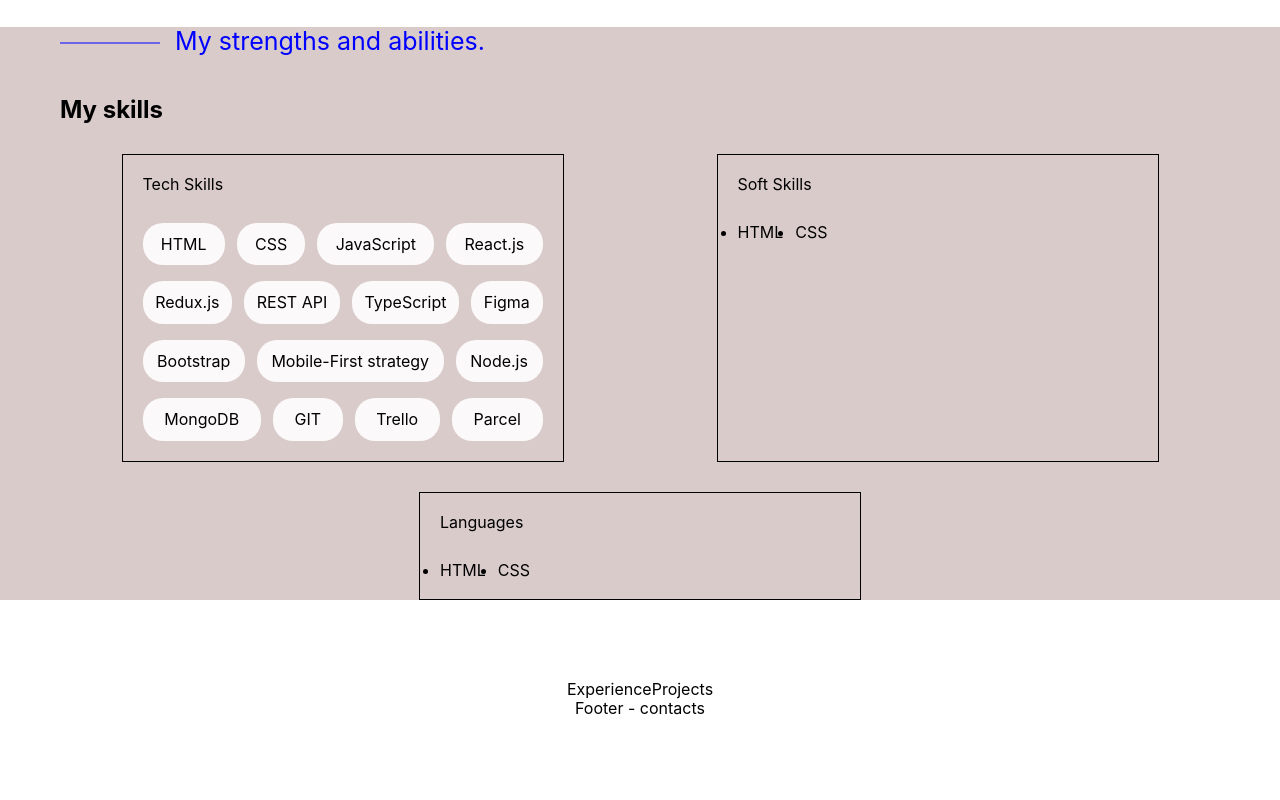
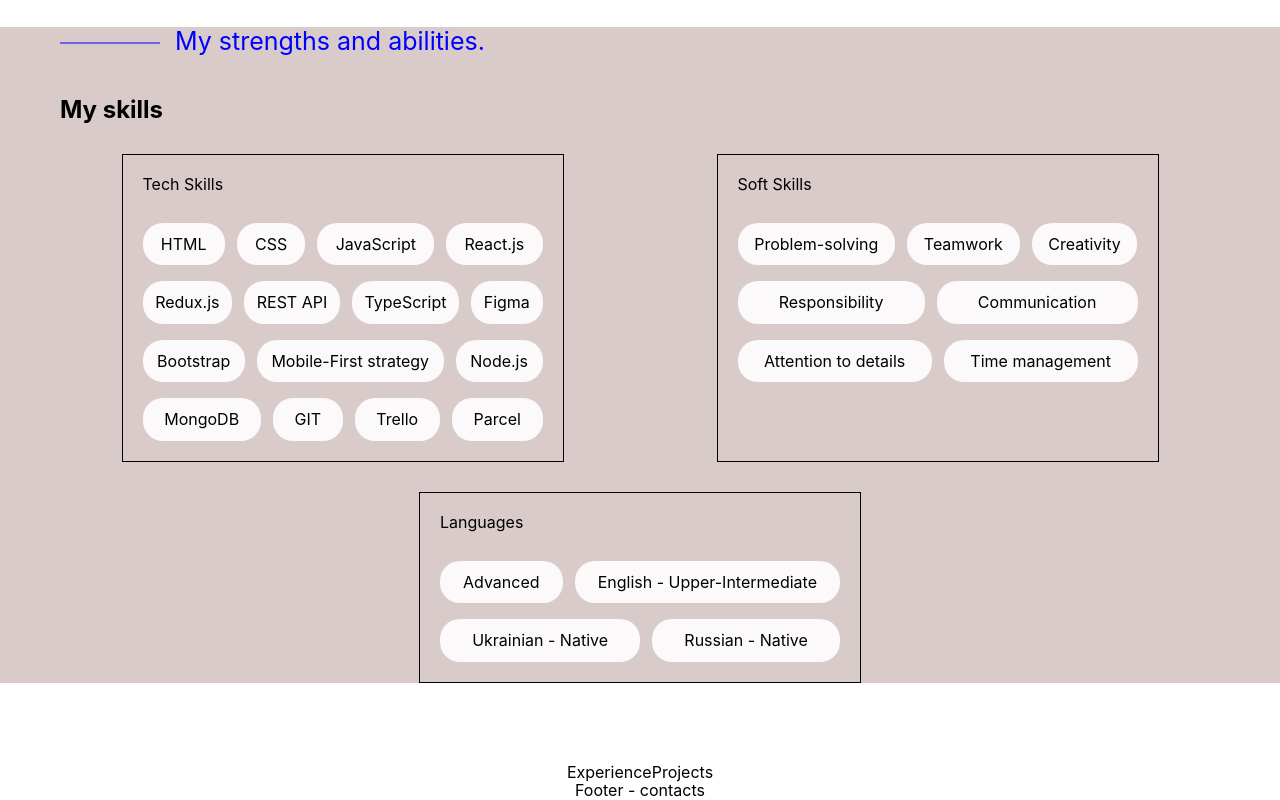
Before and after one commit to Medvedev245/MyPortfolio, a React (Create React App) app: page / in a window 1280 px wide. Shown: the part 1279-2079 px from the top of the page. Before the commit the page ends 1997 px from the top, so only its background shows below. Built offline with nearby package versions, Linux system fonts and the light colour scheme.

Commit message:
add stules to skill container

```diff
--- a/src/components/Skills/Skills.tsx
+++ b/src/components/Skills/Skills.tsx
@@ -40,15 +40,22 @@
           <Box>
             <BoxSpan>Soft Skills</BoxSpan>
             <BoxList>
-              <li>HTML</li>
-              <li>CSS</li>
+              <BoxElement>Problem-solving</BoxElement>
+              <BoxElement>Teamwork</BoxElement>
+              <BoxElement>Creativity</BoxElement>
+              <BoxElement>Responsibility</BoxElement>
+              <BoxElement>Communication</BoxElement>
+              <BoxElement>Attention to details</BoxElement>
+              <BoxElement>Time management</BoxElement>
             </BoxList>
           </Box>
           <Box>
             <BoxSpan>Languages</BoxSpan>
             <BoxList>
-              <li>HTML</li>
-              <li>CSS</li>
+              <BoxElement>Advanced </BoxElement>
+              <BoxElement>English - Upper-Intermediate</BoxElement>
+              <BoxElement>Ukrainian - Native</BoxElement>
+              <BoxElement>Russian - Native</BoxElement>
             </BoxList>
           </Box>
         </SkillsBox>
```
